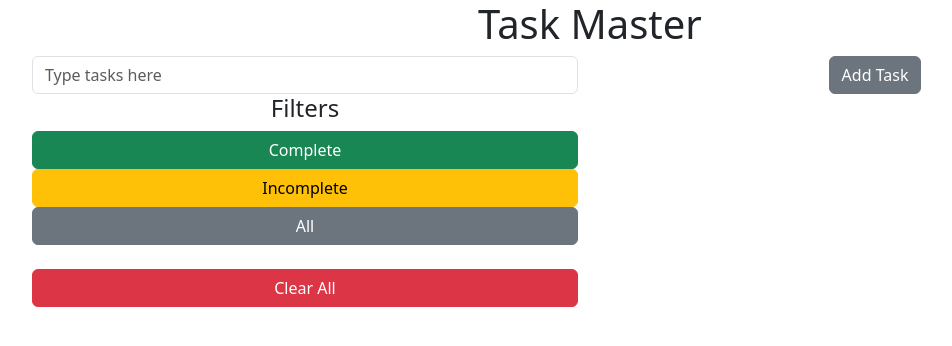
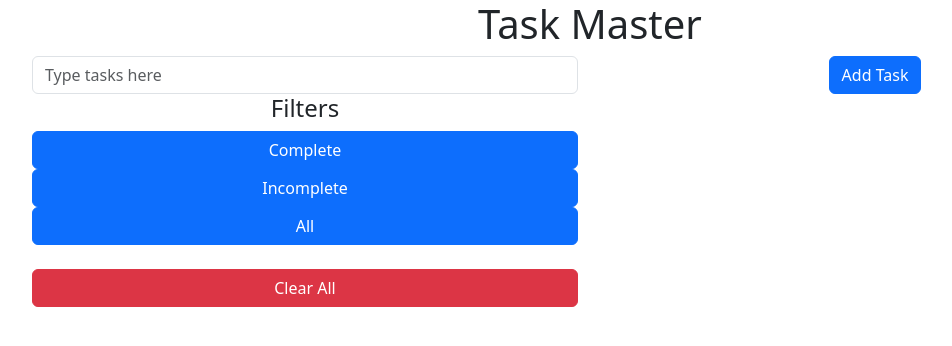
Before and after one commit to aaron-webdev/todo-repo, a React (Vite) app in the folder to-do-app/: page /#/ in a window 1280 px wide. Shown: the top 346 px of the page, without its empty margins (50-1002 px from the left). Built offline with nearby package versions, Linux system fonts and the light colour scheme.

Commit message:
added the listgroup code to update the screen with new task.

```diff
--- a/to-do-app/src/components/TaskManager.jsx
+++ b/to-do-app/src/components/TaskManager.jsx
@@ -75,23 +75,35 @@ export default function TaskManager()
                         </Form>
                     </Col>
                     <Col>
-                        <Button variant='secondary' onClick={addNewTask}>Add Task</Button>
+                        <Button onClick={addNewTask}>Add Task</Button>
                     </Col>
                 </Row>
 
                 <Row>
                     <Col id='filters' className='d-flex flex-column'>
                         <h4>Filters</h4>
-                        <Button variant='success'>Complete</Button>
-                        <Button variant='warning'>Incomplete</Button>
-                        <Button variant='secondary'>All</Button>
+                        <Button>Complete</Button>
+                        <Button>Incomplete</Button>
+                        <Button>All</Button>
                         <br/>
                         <Button variant='danger' onClick={clearAll}>Clear All</Button>
                     </Col>
 
                     <Col>
                         <ListGroup>
-
+                            {filteredTasks.map((task, index) => (
+                                <ListGroup.Item key={task.id}>
+                                    <input
+                                        type='checkbox'
+                                        checked={task.isComplete}
+                                        onChange={() => toggleComplete(task.id)}
+                                    />
+                                    <span style={{textDecoration: task.isComplete ? "line-through" : "none",}}>
+                                        {task.text}
+                                    </span>
+                                    <Button onClick={() => deleteTask(index)}>Delete</Button>
+                                </ListGroup.Item>
+                            ))}
                         </ListGroup>
                     </Col>
                 </Row>
```
